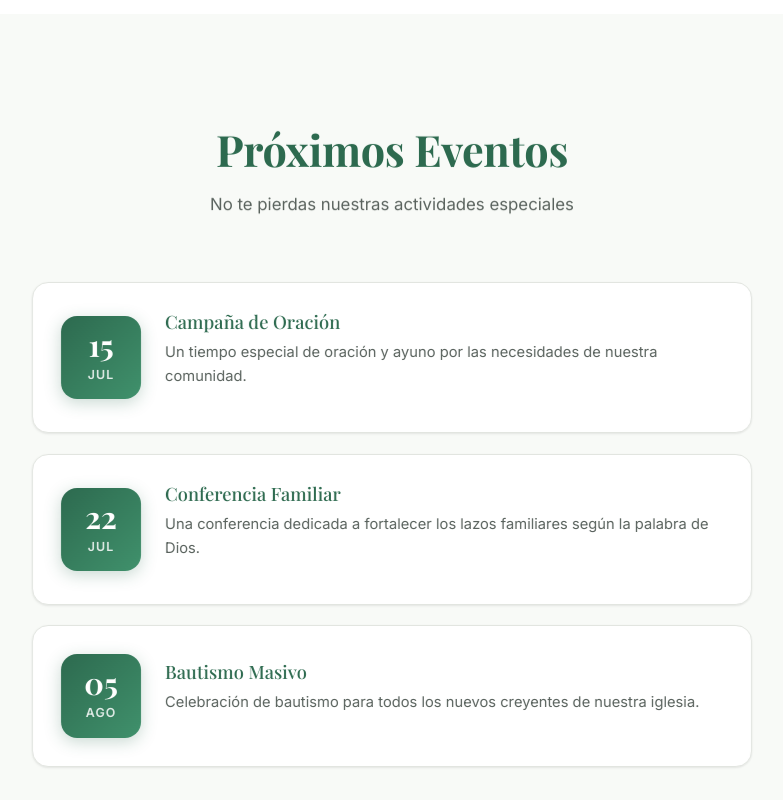
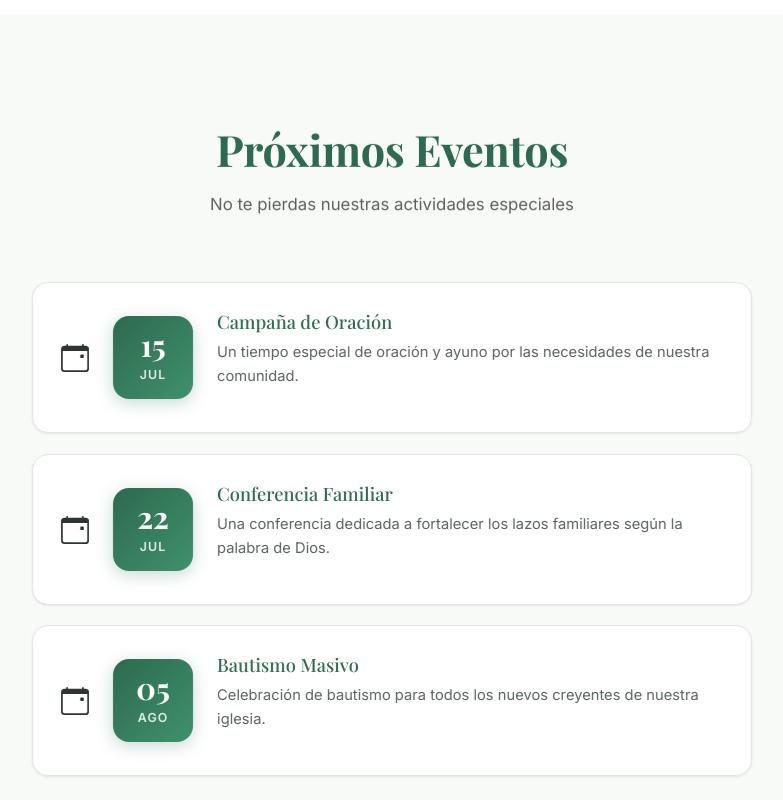
Before and after one commit to gerargram2006/Pagina-Iglesia, a React (Vite) app: page / in a window 1280 px wide. Shown: the part 3160-3960 px from the top of the page, without its empty margins (248-1031 px from the left). Built offline with nearby package versions, Linux system fonts and the light colour scheme.

Commit message:
feat(eventos): thumbnails de imagen y datos dinamicos

```diff
--- a/src/components/EventsSection.jsx
+++ b/src/components/EventsSection.jsx
@@ -1,7 +1,7 @@
 /**
- * Componente EventsSection - Sección de próximos eventos.
+ * Componente EventsSection - Sección de próximos eventos con imágenes.
  *
- * Muestra una lista cronológica de eventos próximos de la iglesia.
+ * Muestra una lista de eventos próximos de la iglesia con thumbnails.
  * Se usa en Home (sección) y en /eventos (página completa).
  *
  * Props:
@@ -10,58 +10,78 @@
  *   @param {string} id       - ID HTML para enlaces internos
  *
  * Cada evento incluye:
+ *   - Imagen thumbnail placeholder.
  *   - Fecha destacada (día + mes) con fondo degradado verde.
  *   - Nombre del evento.
  *   - Descripción breve de la actividad.
  *
- * Los eventos usan data-animate="fade-in-left" para animarse
- * desde la izquierda al hacer scroll.
- *
- * Nota: Los datos son estáticos. Para una app en producción,
- *       se recomienda obtener los eventos de una API o base de datos.
+ * Para agregar imágenes reales:
+ *   1. Coloca las fotos en /public/img/eventos/
+ *   2. Cambia hasImage a true y imageSrc a la ruta correcta
  */
-export default function EventsSection({ title = "Próximos Eventos", subtitle = "No te pierdas nuestras actividades especiales", id = "eventos" }) { // Exporta EventsSection con valores por defecto para cada prop
-    return ( // Retorna el JSX de la sección de eventos
-        <section id={id} className="section section-alt"> {/* Sección semántica con ID dinámico y estilo alternado */}
-            <div className="container"> {/* Contenedor Bootstrap para centrar y limitar el ancho */}
-                {title && <h2 className="section-title" data-animate="fade-in-down">{title}</h2>} {/* Título condicional con animación fade-in-down */}
-                {subtitle && <p className="section-subtitle" data-animate="fade-in-up">{subtitle}</p>} {/* Subtítulo condicional con animación fade-in-up */}
-                <div className="events-list"> {/* Contenedor para la lista de eventos */}
-                    {/* Evento 1: Campaña de Oración */}
-                    <div className="event-item" data-animate="fade-in-left"> {/* Tarjeta del evento 1 con animación desde la izquierda */}
-                        <div className="event-date"> {/* Bloque de fecha con fondo degradado verde */}
-                            <span className="event-day">15</span> {/* Día del evento: 15 */}
-                            <span className="event-month">Jul</span> {/* Mes del evento: Julio (abbreviado) */}
-                        </div> {/* Cierra el bloque de fecha */}
-                        <div className="event-info"> {/* Bloque de información del evento */}
-                            <h3>Campaña de Oración</h3> {/* Nombre del evento 1 */}
-                            <p>Un tiempo especial de oración y ayuno por las necesidades de nuestra comunidad.</p> {/* Descripción del evento 1 */}
-                        </div> {/* Cierra el bloque de información */}
-                    </div> {/* Cierra la tarjeta del evento 1 */}
-                    {/* Evento 2: Conferencia Familiar */}
-                    <div className="event-item" data-animate="fade-in-left"> {/* Tarjeta del evento 2 con animación desde la izquierda */}
-                        <div className="event-date"> {/* Bloque de fecha del evento 2 */}
-                            <span className="event-day">22</span> {/* Día del evento: 22 */}
-                            <span className="event-month">Jul</span> {/* Mes del evento: Julio */}
-                        </div> {/* Cierra el bloque de fecha */}
-                        <div className="event-info"> {/* Bloque de información del evento 2 */}
-                            <h3>Conferencia Familiar</h3> {/* Nombre del evento 2 */}
-                            <p>Una conferencia dedicada a fortalecer los lazos familiares según la palabra de Dios.</p> {/* Descripción del evento 2 */}
-                        </div> {/* Cierra el bloque de información */}
-                    </div> {/* Cierra la tarjeta del evento 2 */}
-                    {/* Evento 3: Bautismo Masivo */}
-                    <div className="event-item" data-animate="fade-in-left"> {/* Tarjeta del evento 3 con animación desde la izquierda */}
-                        <div className="event-date"> {/* Bloque de fecha del evento 3 */}
-                            <span className="event-day">05</span> {/* Día del evento: 05 */}
-                            <span className="event-month">Ago</span> {/* Mes del evento: Agosto (abbreviado) */}
-                        </div> {/* Cierra el bloque de fecha */}
-                        <div className="event-info"> {/* Bloque de información del evento 3 */}
-                            <h3>Bautismo Masivo</h3> {/* Nombre del evento 3 */}
-                            <p>Celebración de bautismo para todos los nuevos creyentes de nuestra iglesia.</p> {/* Descripción del evento 3 */}
-                        </div> {/* Cierra el bloque de información */}
-                    </div> {/* Cierra la tarjeta del evento 3 */}
-                </div> {/* Cierra el contenedor de la lista de eventos */}
-            </div> {/* Cierra el contenedor principal */}
-        </section> // Fin del elemento section
-    ); // Fin del return
-} // Fin del componente EventsSection
+export default function EventsSection({ title = "Próximos Eventos", subtitle = "No te pierdas nuestras actividades especiales", id = "eventos" }) {
+    const events = [
+        {
+            day: "15",
+            month: "Jul",
+            name: "Campaña de Oración",
+            description: "Un tiempo especial de oración y ayuno por las necesidades de nuestra comunidad.",
+            hasImage: false,
+            imageSrc: "/img/eventos/campana-oracion.jpg",
+        },
+        {
+            day: "22",
+            month: "Jul",
+            name: "Conferencia Familiar",
+            description: "Una conferencia dedicada a fortalecer los lazos familiares según la palabra de Dios.",
+            hasImage: false,
+            imageSrc: "/img/eventos/conferencia-familiar.jpg",
+        },
+        {
+            day: "05",
+            month: "Ago",
+            name: "Bautismo Masivo",
+            description: "Celebración de bautismo para todos los nuevos creyentes de nuestra iglesia.",
+            hasImage: false,
+            imageSrc: "/img/eventos/bautismo.jpg",
+        },
+    ];
+
+    return (
+        <section id={id} className="section section-alt">
+            <div className="container">
+                {title && <h2 className="section-title" data-animate="fade-in-down">{title}</h2>}
+                {subtitle && <p className="section-subtitle" data-animate="fade-in-up">{subtitle}</p>}
+                <div className="events-list">
+                    {events.map((event, index) => (
+                        <div key={index} className="event-item" data-animate="fade-in-left">
+                            {/* Thumbnail del evento */}
+                            <div className="event-thumb">
+                                {event.hasImage ? (
+                                    <img src={event.imageSrc} alt={event.name} />
+                                ) : (
+                                    <div className="event-thumb-placeholder">
+                                        <svg xmlns="http://www.w3.org/2000/svg" width="28" height="28" fill="currentColor" viewBox="0 0 16 16" aria-hidden="true">
+                                            <path d="M11 6.5a.5.5 0 0 1 .5-.5h1a.5.5 0 0 1 .5.5v1a.5.5 0 0 1-.5.5h-1a.5.5 0 0 1-.5-.5v-1z"/>
+                                            <path d="M3.5 0a.5.5 0 0 1 .5.5V1h8V.5a.5.5 0 0 1 1 0V1h1a2 2 0 0 1 2 2v11a2 2 0 0 1-2 2H2a2 2 0 0 1-2-2V3a2 2 0 0 1 2-2h1V.5a.5.5 0 0 1 .5-.5zM1 4v10a1 1 0 0 0 1 1h12a1 1 0 0 0 1-1V4H1z"/>
+                                        </svg>
+                                    </div>
+                                )}
+                            </div>
+                            {/* Fecha del evento */}
+                            <div className="event-date">
+                                <span className="event-day">{event.day}</span>
+                                <span className="event-month">{event.month}</span>
+                            </div>
+                            {/* Info del evento */}
+                            <div className="event-info">
+                                <h3>{event.name}</h3>
+                                <p>{event.description}</p>
+                            </div>
+                        </div>
+                    ))}
+                </div>
+            </div>
+        </section>
+    );
+}
```
